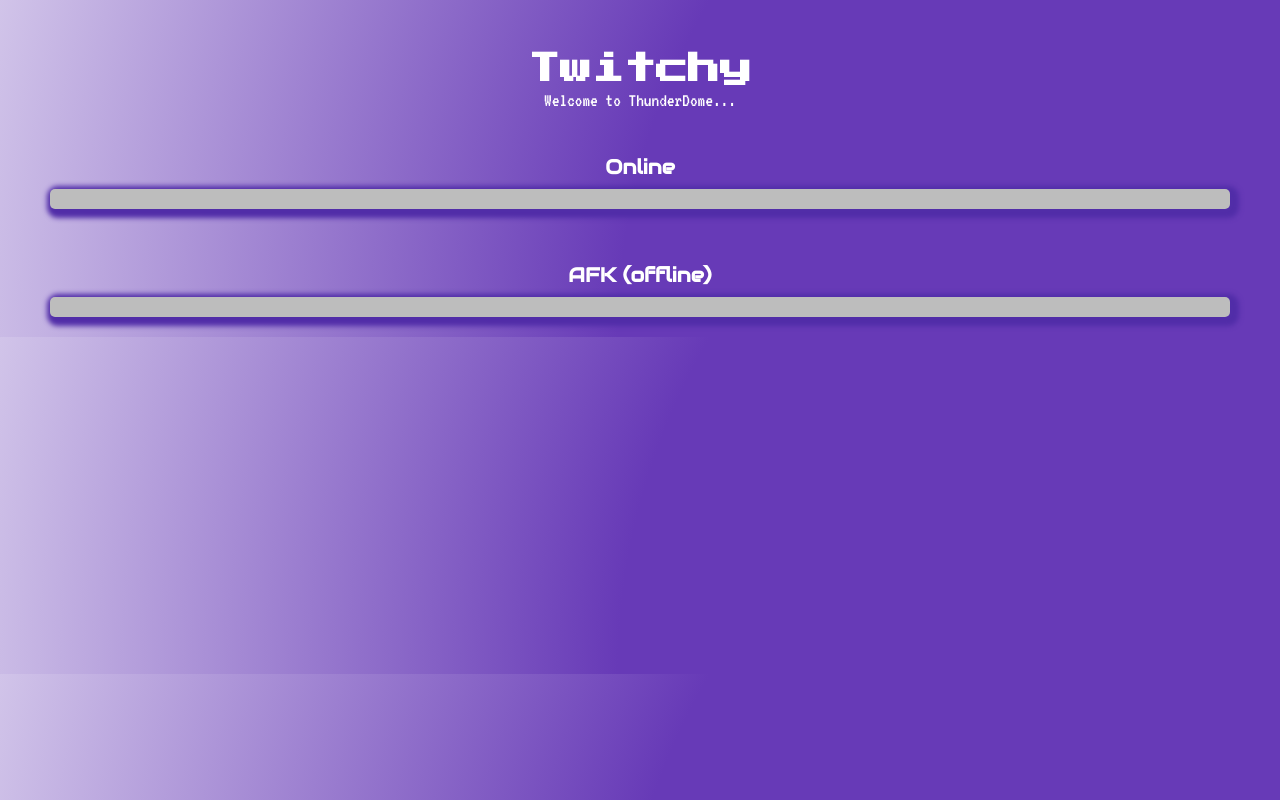
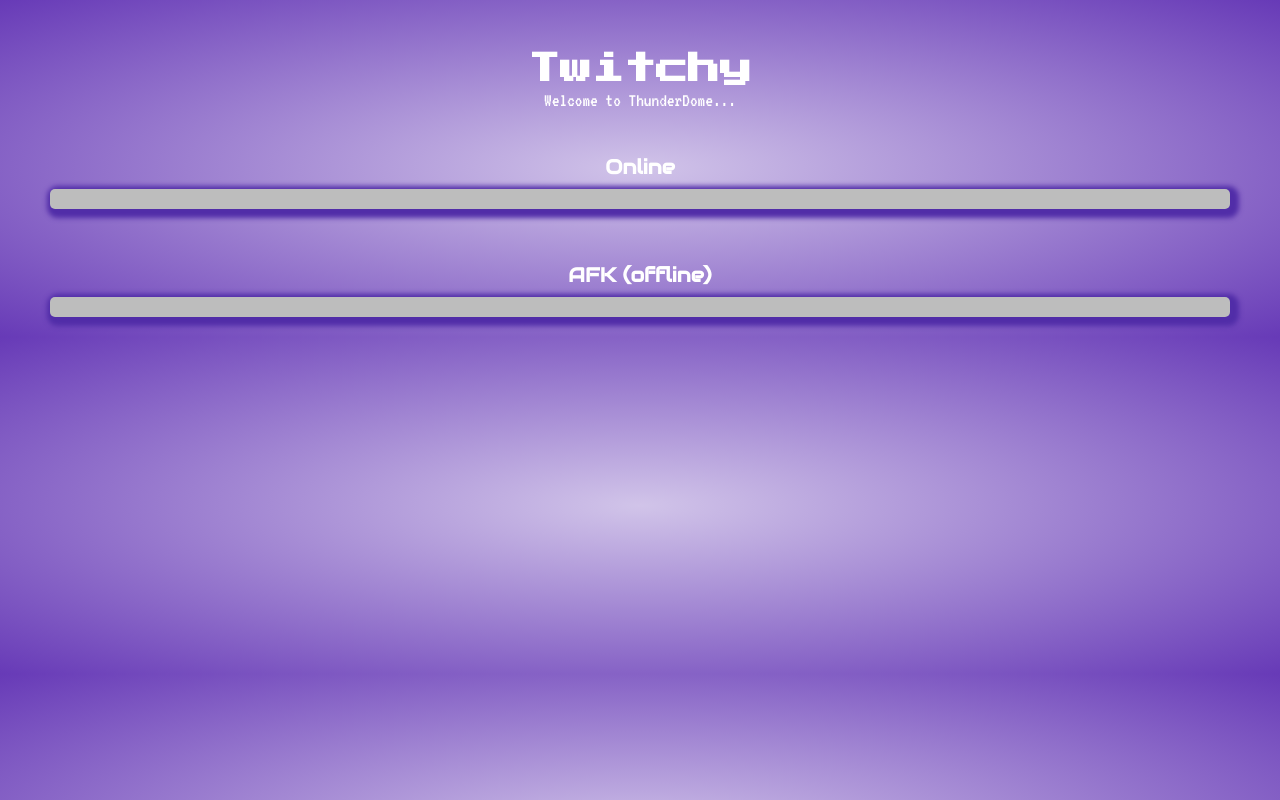
Before and after one commit to xChristianZx/FCC2, a plain HTML site: page Projects/twitch_tv/index.html in a window 1280 px wide. Drawn offline with nearby package versions, Linux system fonts and the light colour scheme; no server answers; a web font is replaced by a local one.

Commit message:
updated updated styles

```diff
--- a/Projects/twitch_tv/sass/style.scss
+++ b/Projects/twitch_tv/sass/style.scss
@@ -37,10 +37,9 @@ $divider-color: #BDBDBD;
 }
 
 //  Styling
-
 body {
-    //background-color: $primary-color;
-    background-image: radial-gradient(circle at bottom right, $primary-color 50%, $primary-color-light);
+    background-color: $primary-color;
+    background-image: radial-gradient($primary-color-light, $primary-color);
     height: 100%;
 }
 
```
Also changed, not shown: Projects/twitch_tv/css/style.css, 1 other file.
